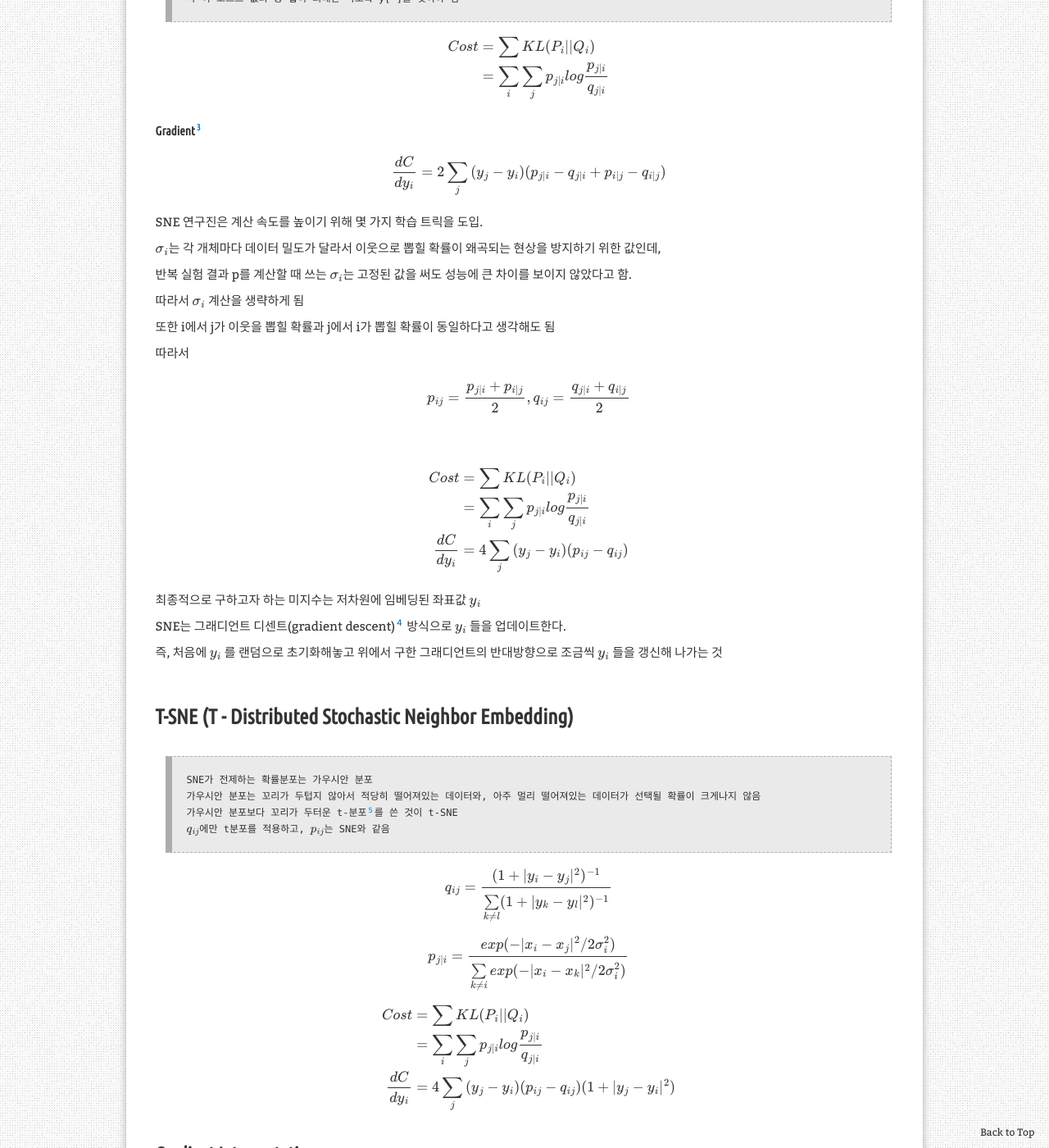
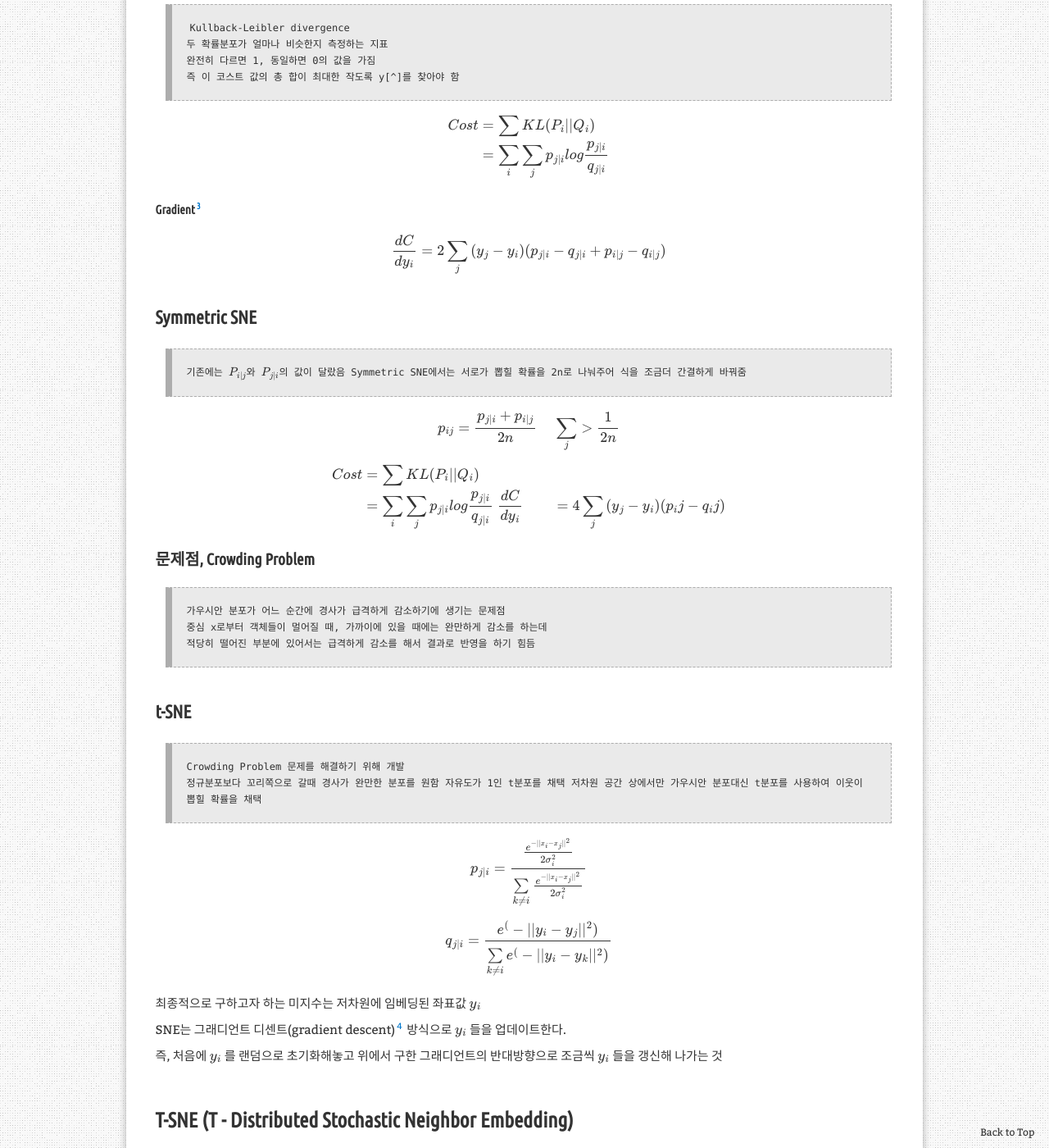
Before and after one commit to aristohyun/aristohyun.github.io, a Jekyll site: the page built from _posts/2021-07-26-T-SNE.md, in a window 1280 px wide and 1400 px high, scrolled down 1924 px. Shown: the whole window at 82% size. Built offline with Jekyll 4.4.1, drawn with Linux system fonts in a browser that asks for light colours; formulas are drawn with MathJax 3; comment, search, counter and statistics services are not loaded; some of the changed text lies outside the part shown.

Commit message:
Update 2021-07-26-T-SNE.md

```diff
--- a/_posts/2021-07-26-T-SNE.md
+++ b/_posts/2021-07-26-T-SNE.md
@@ -74,24 +74,47 @@ Cost &= \sum {KL(P_ i || Q_ i)} \\\
 \frac {d C}{d y_ i} = 2 \sum \limits_ {j}^{} {(y_ j - y_ i)(p_ {j|i} - q_ {j|i} + p_ {i|j} - q_ {i|j} )}
 @
 
-SNE 연구진은 계산 속도를 높이기 위해 몇 가지 학습 트릭을 도입.
-$\sigma_ i$는 각 개체마다 데이터 밀도가 달라서 이웃으로 뽑힐 확률이 왜곡되는 현상을 방지하기 위한 값인데,
-반복 실험 결과 p를 계산할 때 쓰는 $\sigma_ i$는 고정된 값을 써도 성능에 큰 차이를 보이지 않았다고 함.
-따라서 $\sigma_ i$ 계산을 생략하게 됨
-또한 i에서 j가 이웃을 뽑힐 확률과 j에서 i가 뽑힐 확률이 동일하다고 생각해도 됨
-따라서
+## Symmetric SNE
+
+> 기존에는 $P_ {i|j}$와 $P_ {j|i}$의 값이 달랐음
+> Symmetric SNE에서는 서로가 뽑힐 확률을 2n로 나눠주어 식을 조금더 간결하게 바꿔줌
 
 @
-p_ {ij} = \frac {p_ {j|i} + p_ {i|j}}{2} , q_ {ij} = \frac {q_ {j|i} + q_ {i|j}}{2}
+p_ {ij} = \frac {p_ {j|i} + p_ {i|j}}{2n} \;\;\;\;  \sum \limits_ {j}^{} > \frac{1}{2n}
 @
-<br/>
+
 @
 \begin{align\*}
 Cost &= \sum {KL(P_ i || Q_ i)} \\\
-&= \sum \limits_ {i}^{} \sum \limits_ {j}^{} {p_ {j|i} log \frac {p_ {j|i}}{q_ {j|i}} } \\\
-\frac {d C}{d y_ i} &= 4 \sum \limits_ {j}^{} {(y_ j - y_ i)(p_ {ij} - q_ {ij})}
+&= \sum \limits_ {i}^{} \sum \limits_ {j}^{} {p_ {j|i} log \frac {p_ {j|i}}{q_ {j|i}} }  \\\
+\frac {d C}{d y_ i} &= 4 \sum \limits_ {j}^{} {(y_ j - y_ i)(p_ ij - q_ ij)}
 \end{align\*}
 @
+
+### 문제점, Crowding Problem
+
+> 가우시안 분포가 어느 순간에 경사가 급격하게 감소하기에 생기는 문제점
+> 중심 x로부터 객체들이 멀어질 때, 가까이에 있을 때에는 완만하게 감소를 하는데
+> 적당히 떨어진 부분에 있어서는 급격하게 감소를 해서 결과로 반영을 하기 힘듬
+
+
+## t-SNE
+
+> Crowding Problem 문제를 해결하기 위해 개발
+> 정규분포보다 꼬리쪽으로 갈때 경사가 완만한 분포를 원함
+> 자유도가 1인 t분포를 채택
+> 저차원 공간 상에서만 가우시안 분포대신 t분포를 사용하여 이웃이 뽑힐 확률을 채택
+
+@
+p_ {j|i} = \frac {\frac {e^{-||x_ i - x_ j||^2}}{2\sigma_ i ^2}}{\sum \limits_ {k \neq i}^{} \frac {e^{-||x_ i - x_ j||^2}}{2\sigma_ i ^2}}
+@
+
+@
+q_ {j|i} = \frac {e^(-||y_ i - y_ j||^2)}{\sum \limits_ {k \neq i}^{} e^(-||y_ i - y_ k||^2)}
+@
+
+
+
 
 
 최종적으로 구하고자 하는 미지수는 저차원에 임베딩된 좌표값 $y_ i$
@@ -115,12 +138,9 @@ p_ {j|i} = \frac {exp(-|x_ i - x_ j|^2 / 2\sigma_ i ^2)}{\sum \limits_ {k \neq i
 @
 
 @
-\begin{align\*}
-Cost &= \sum {KL(P_ i || Q_ i)} \\\
-&= \sum \limits_ {i}^{} \sum \limits_ {j}^{} {p_ {j|i} log \frac {p_ {j|i}}{q_ {j|i}} } \\\
-\frac {d C}{d y_ i} &= 4 \sum \limits_ {j}^{} {(y_ j - y_ i)(p_ {ij} - q_ {ij})(1 + |y_ j - y_ i|^2)}
-\end{align\*}
+\frac {d C}{d y_ i} &= 4 \sum \limits_ {j}^{} {(y_ j - y_ i)(p_ {ij} - q_ {ij})(1 + ||y_ j - y_ i||^2)^{-1} }
 @
+
 
 ## Gradient Interpretation
 
@@ -148,31 +168,6 @@ sns.scatterplot(x_embedded[:,0], x_embedded[:,1], hue=y)
 ![image](https://user-images.githubusercontent.com/32366711/127319224-e222fe7b-686f-4bde-9cf3-503d80d0fda6.png)
 
 
-[^1]: 경사 하강법(傾斜下降法, Gradient descent)은 1차 근삿값 발견용 최적화 알고리즘이다. 기본 개념은 함수의 기울기(경사)를 구하고 경사의 절댓값이 낮은 쪽으로 계속 이동시켜 극값에 이를 때까지 반복시키는 것이다.
-[^2]: ![image](https://user-images.githubusercontent.com/32366711/127208561-f9974db7-41ec-4916-b02d-8bb9d5eae6aa.png){:width="300"}
-
-
-
-
-#
-1차원 기준
-1. 각 데아터들을 랜덤한 위치에 배치시킴
-2. 티스니는 이 랜덤위치에 있는 데이터들이 클러스터링될떄까지 움직이는 것
-3. 각 데이터들을 어느쪽으로 움직일지 결정하는데, 움직이는 조건은 같은 종류의 데이터끼리 붙으려는 성질이 있으며, 서로다른 종류의 데이터끼리는 멀어지려는 성질이 있다. 이때문에 같은 데이터가 많은쪼긍로 움직인다
-
-1. 모든 데이터에 대해 유사성을 계산한다
-2. 이때 유사성이란, A데이터와 다른 데이터간의 거리를 재고, A 데이터를 정규분포의 가운데에 두었을때, 해당거리만큼 떨어진 곳의 값이 다른 데이터들의 유사성이 된다.
-
-
-
-sne
-두 쌍의 거리가 로컬인 것을 확률적으로 결정하겠다.
-
-하나의 데이터 포인터가 다른 데이터 포인터를 이웃으로 선택할 확률
-원래 차원 : High
-변환된 저차원 : Low
-
-
 
 # Gradient of the Cost Function [^gradient]
 
@@ -197,8 +192,9 @@ sne
 
 
 
-
+[^1]: 경사 하강법(傾斜下降法, Gradient descent)은 1차 근삿값 발견용 최적화 알고리즘이다. 기본 개념은 함수의 기울기(경사)를 구하고 경사의 절댓값이 낮은 쪽으로 계속 이동시켜 극값에 이를 때까지 반복시키는 것이다.
+[^2]: ![image](https://user-images.githubusercontent.com/32366711/127208561-f9974db7-41ec-4916-b02d-8bb9d5eae6aa.png){:width="300"}
 [^denominator]: 전체 확률이 1이 되도록 강제하기 위해 분모를 전체 의 합으로 만듬
-[^normal]: $\frac {e^{-||x_ i - x_ j||^2}}{2\sigma_ i ^2}$는 정규 분포 식, 여기에 x값을 대입함으로써 확률 밀도 값을 구할 수 있는데, 이 값을 바탕으로 선택될 확률을 계산하는 것
+[^normal]:  $ \frac {e^{-||x_ i - x_ j||^2}}{2\sigma_ i ^2} $는 정규 분포 식, 여기에 x값을 대입함으로써 확률 밀도 값을 구할 수 있는데, 이 값을 바탕으로 선택될 확률을 계산하는 것
 [^y]: 저차원에서의 좌표 시스템
 [^gradient]: 위 그림 참조
```
